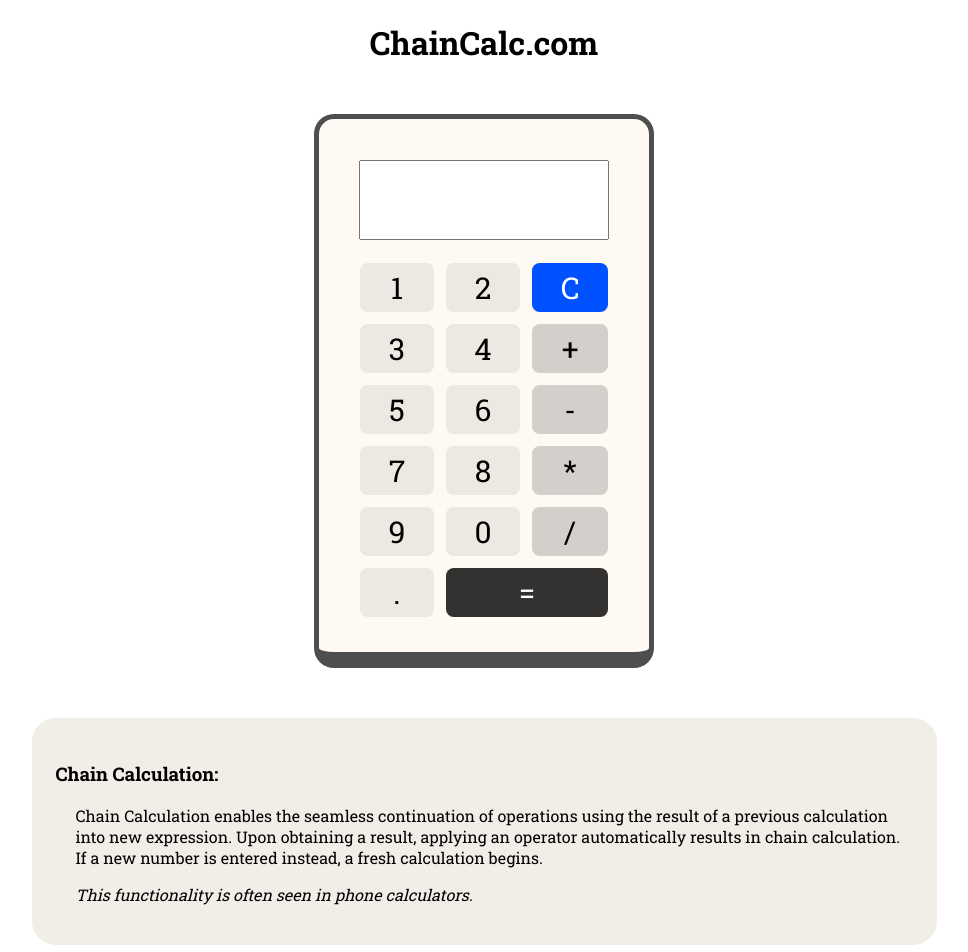
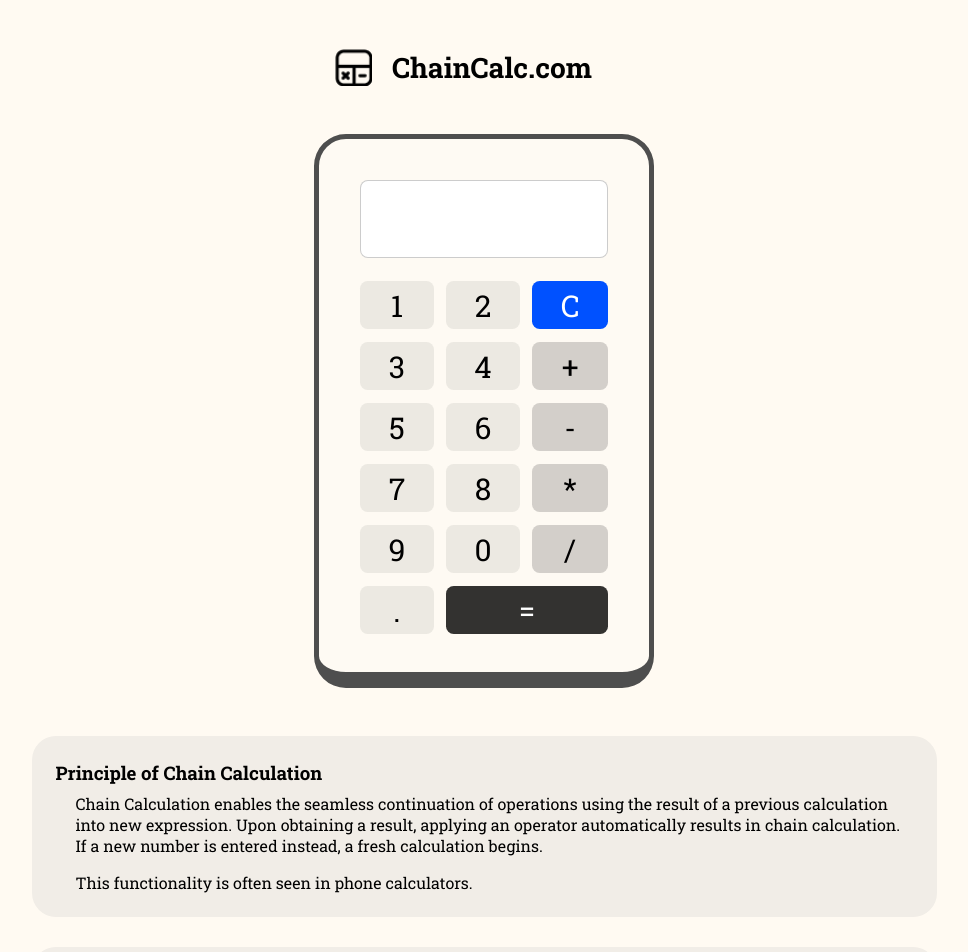
Before and after one commit to Sanidhya-Dobhal/ChainCalc-A_Captivating_Chain_Calculator, a React (Vite) app: page / in a window 1280 px wide. Shown: the top 952 px of the page, without its empty margins (156-1124 px from the left). Built offline with nearby package versions, Linux system fonts and the light colour scheme.

Commit message:
correcting some parameters and making them identical to the figma file

```diff
--- a/src/App.css
+++ b/src/App.css
@@ -2,9 +2,12 @@
   padding:0px;
   font-weight:400;
 }
+html{
+  background-color:#FFFAF2;
+}
 #root {
   max-width: 1440px;
-  margin: auto;
+  margin:0px;
   text-align: center;
 }
 
--- a/src/App.jsx
+++ b/src/App.jsx
@@ -7,6 +7,7 @@
 import styles from "./Css modules/app.module.css";
 import Features_comp from "./Components/features_comp.jsx";
 import Total_no_comp from "./Components/total_no_comp.jsx";
+import Header from './Components/header.jsx'
 
 
 function App() {
@@ -119,14 +120,12 @@
   }
   return (
     <>
-    <h1 style = {{fontWeight:700}}>ChainCalc.com</h1>
-    <div id = {styles["par"]}>
+    <Header />
     <div id = {styles["calc"]}>
       <Inp_field screenState = {ScreenState} color ={color}/>
       <Buttons handler = {hand} screenState = {ScreenState} screenSet = {setScreenState}/>
     </div>
     <Features_comp />
-    </div>
     </>
   )
 }
--- a/src/Components/features_comp.jsx
+++ b/src/Components/features_comp.jsx
@@ -3,8 +3,8 @@
   return (
     <div id={styles["features_div"]}>
       <div className = {styles.div_in_feat}>
-        <h3>Chain Calculation:</h3>
-        <p>
+        <h3 style ={{marginBottom:8}}>Principle of Chain Calculation</h3>
+        <p style ={{marginBottom:16}}>
           Chain Calculation enables the seamless continuation of operations
           using the result of a previous calculation into new expression. Upon
           obtaining a result, applying an operator automatically results in
@@ -12,11 +12,11 @@
           calculation begins.
         </p>
         <p>
-          <i>This functionality is often seen in phone calculators.</i>
+          This functionality is often seen in phone calculators.
         </p>
       </div>
       <div className = {styles.div_in_feat}>
-      <h3>Equal's (=) Functionality:</h3>
+      <h3>How to use?</h3>
       <ul>
         <li>
           Pressing "=" evaluates the current expression. If valid, the result is
--- /dev/null
+++ b/src/Components/header.jsx
@@ -0,0 +1,14 @@
+import styles from "../Css modules/header.module.css"
+import img from "../assets/akar-icons_calculator.png"
+function Header(props)
+{
+
+    return (
+        <header style = {{display:"flex", flexDirection:"row", width:300, alignItems:"center", margin:"48px auto 0 auto"}}>
+            <img src ={img} style ={{marginRight:20,width:38,height:38 }}/>
+            <h1 style = {{fontWeight:700, fontSize:28}}>ChainCalc.com</h1>
+        </header>
+    )
+}
+
+export default Header;
--- a/src/Css modules/app.module.css
+++ b/src/Css modules/app.module.css
@@ -1,20 +1,16 @@
-/* #par{
-    display:flex;
-    margin:auto;
-    justify-content:space-between;
-    width:1380px;
-} */
 *{
     font-family:'Roboto Slab';
+    margin:0px;
+    padding:0px;
 }
 #calc{
-    border-radius:20px;
+    border-radius:32px;
     border: 5px solid #4E4E4E;
     border-bottom-width:16px;
     width:330px;
     height:533px;
-    margin:50px auto;
     background-color:rgb(254,250,243);
+    margin:48px auto;
 }
 h3{
     font-weight:700;
--- a/src/Css modules/features_comp.module.css
+++ b/src/Css modules/features_comp.module.css
@@ -13,7 +13,7 @@
     padding-left:20px;
 }
 ul{
-    margin:16px;
+    margin:8px;
 }
 .div_in_feat{
     background-color:rgb(241,237,231);
--- /dev/null
+++ b/src/Css modules/header.module.css
@@ -0,0 +1,3 @@
+header div{
+    display: flex;
+}
--- a/src/Css modules/inp_field.module.css
+++ b/src/Css modules/inp_field.module.css
@@ -8,4 +8,6 @@
     height:76px;
     font-size:34.5px;
     font-weight:300;
+    border-radius:8px;
+    border: 1.51px solid rgb(1, 1, 1, 0.2)
 }
```
Also changed, not shown: src/assets/akar-icons_calculator.png (added).
